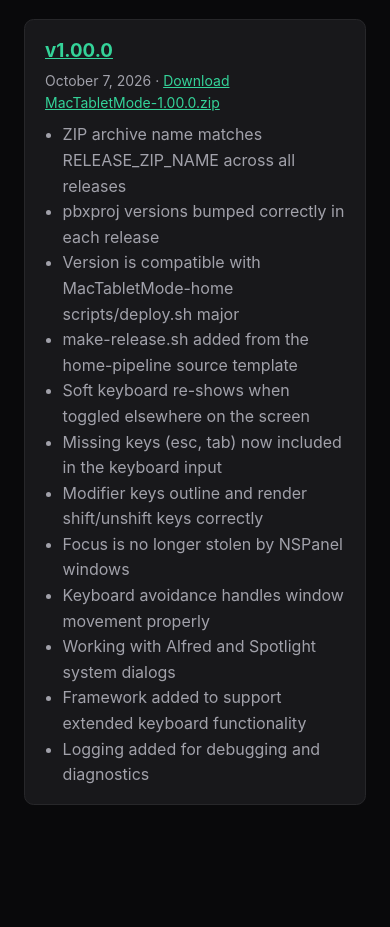
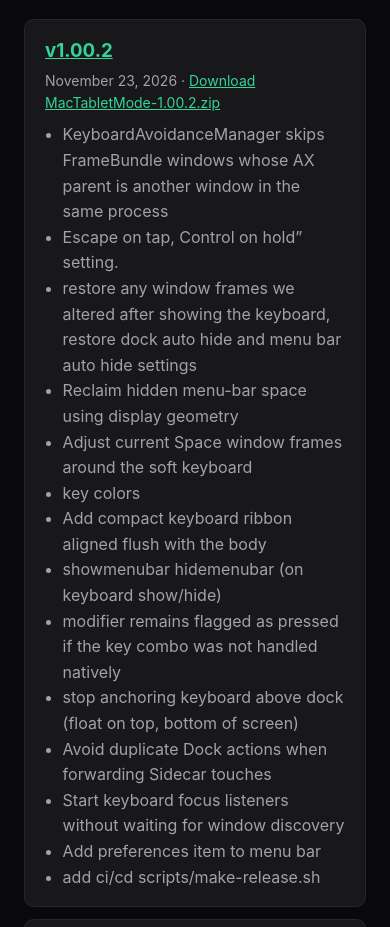
Before and after one commit to steventheworker/MacTabletMode-home, a plain HTML site: page changelog-sparkle/index.html in a window 390 px wide. Shown: the part 117-1044 px from the top of the page. Before the commit the page ends 998 px from the top, so only its background shows below. Drawn offline with Linux system fonts and the light colour scheme.

Commit message:
publish MacTabletMode v1.00.2

```diff
--- a/changelog-sparkle/index.html
+++ b/changelog-sparkle/index.html
@@ -12,6 +12,26 @@
     <h1>Changelog</h1>
     <div class="releases">
       <!-- release-list -->
+    <section class="release" data-version="1.00.2">
+      <h3><a href="https://mactabletmode.netlify.app/changelog-sparkle/releases/v1.00.2/">v1.00.2</a></h3>
+      <p class="release-date">November 23, 2026 · <a href="https://github.com/steventheworker/MacTabletMode-home/releases/download/v1.00.2/MacTabletMode-1.00.2.zip">Download MacTabletMode-1.00.2.zip</a></p>
+      <ul>
+        <li>KeyboardAvoidanceManager skips FrameBundle windows whose AX parent is another window in the same process</li>
+        <li>Escape on tap, Control on hold” setting.</li>
+        <li>restore any window frames we altered after showing the keyboard, restore dock auto hide and menu bar auto hide settings</li>
+        <li>Reclaim hidden menu-bar space using display geometry</li>
+        <li>Adjust current Space window frames around the soft keyboard</li>
+        <li>key colors</li>
+        <li>Add compact keyboard ribbon aligned flush with the body</li>
+        <li>showmenubar hidemenubar (on keyboard show/hide)</li>
+        <li>modifier remains flagged as pressed if the key combo was not handled natively</li>
+        <li>stop anchoring keyboard above dock (float on top, bottom of screen)</li>
+        <li>Avoid duplicate Dock actions when forwarding Sidecar touches</li>
+        <li>Start keyboard focus listeners without waiting for window discovery</li>
+        <li>Add preferences item to menu bar</li>
+        <li>add ci/cd scripts/make-release.sh</li>
+      </ul>
+    </section>
     <section class="release" data-version="1.00.0">
       <h3><a href="https://mactabletmode.netlify.app/changelog-sparkle/releases/v1.00.0/">v1.00.0</a></h3>
       <p class="release-date">October 7, 2026 · <a href="https://github.com/steventheworker/MacTabletMode-home/releases/download/v1.00.0/MacTabletMode-1.00.0.zip">Download MacTabletMode-1.00.0.zip</a></p>
```
Also changed, not shown: appcast.xml (+12 -0 lines), changelog-sparkle/releases/v1.00.2/index.html (added, +32 -0 lines), index.html (+21 -1 lines), 1 other file.
